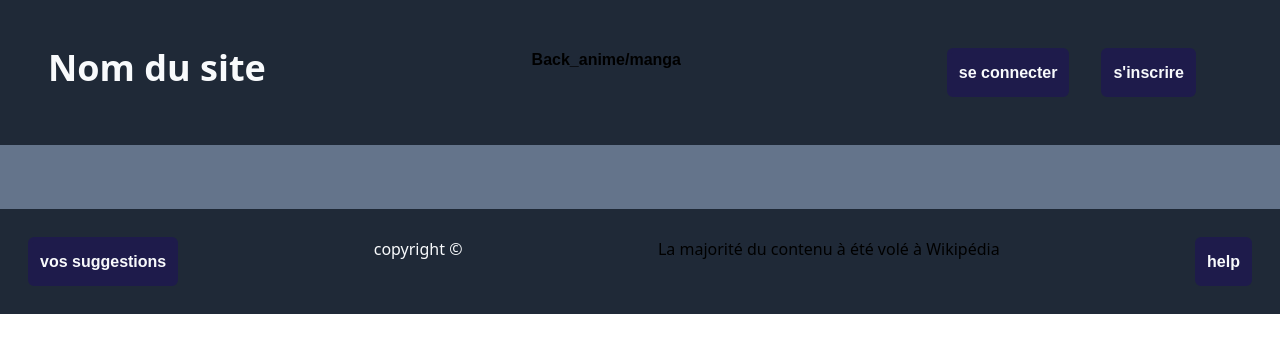
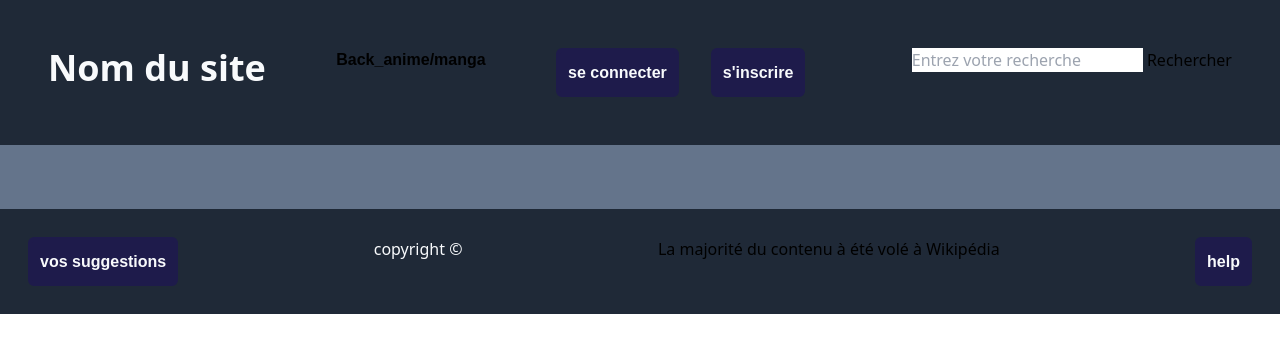
Before and after one commit to SoizicMM/Jules_Raphael, a Flask app: page / in a window 1280 px wide. Shown: the top 353 px of the page. Run offline with Flask 3, Linux system fonts and the light colour scheme; data that the repository does not hold is empty; some libraries are stand-ins or nearby versions.

Commit message:
Barre de recherche dans le Base.html

```diff
--- a/templates/base.html
+++ b/templates/base.html
@@ -68,6 +68,12 @@
     </select> -->
     </ul>
 
+     <!-- BARRE DE RECHERCHE  -->
+    <form action="recherche" method="POST">
+      <input type="text" name="query" placeholder="Entrez votre recherche">
+      <input type="submit" value="Rechercher" >
+    </form>
+
   </header>
   {% block content %}
 
```
Also changed, not shown: 1 other file.
